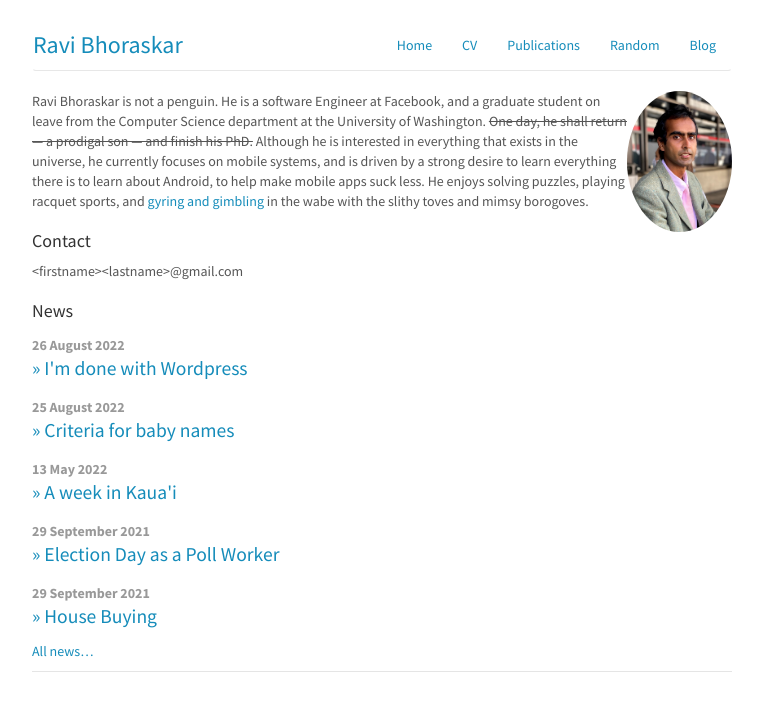
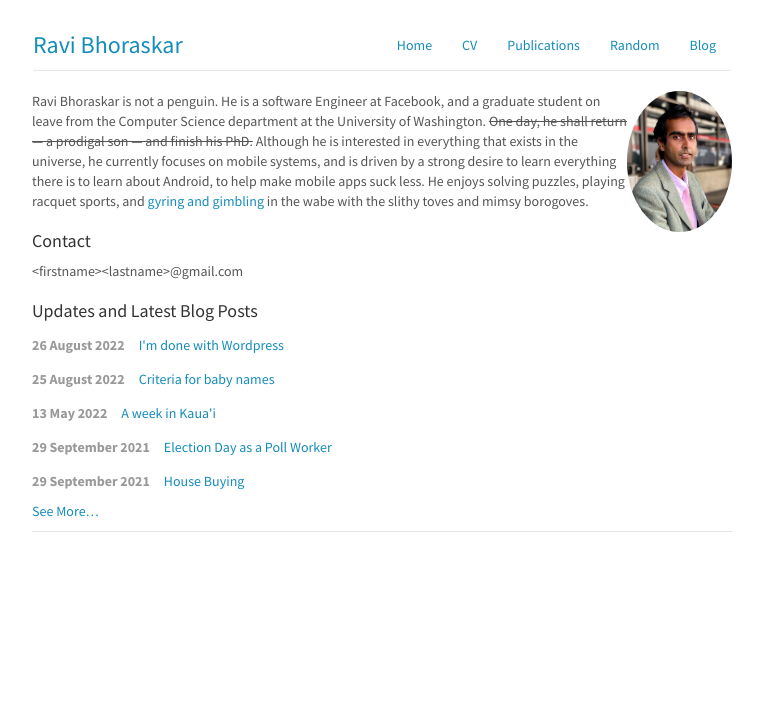
Before and after one commit to ravibhoraskar/ravibhoraskar.github.io, a Jekyll site: the page built from index.html, in a window 1280 px wide. Shown: the top 711 px of the page, without its empty margins (258-1021 px from the left). Built offline with Jekyll 4.4.1, drawn with Linux system fonts in a browser that asks for light colours.

Commit message:
Formatting changes

```diff
--- a/_layouts/post.html
+++ b/_layouts/post.html
@@ -1,7 +1,6 @@
 ---
 layout: default
 ---
-<h2>{{ page.title }}</h2>
 <p class="meta">{{ page.date | date_to_string }}</p>
 
 <div class="post">
--- a/index.html
+++ b/index.html
@@ -23,7 +23,7 @@ notitle: true
 <h3>Contact</h3>
 &lt;firstname&gt;&lt;lastname&gt;@gmail.com
 
-<h3>News</h3>
+<h3>Updates and Latest Blog Posts</h3>
 <ul class="news list-unstyled">
 {% for post in site.posts limit: site.front_page_news %}
     {% if post.shortnews %}
@@ -32,13 +32,13 @@ notitle: true
             {{ post.content }}
         </li>
     {% else %}
-        <li class="bloglink">
+        <li class="shortnews">
             <span class="date">{{ post.date | date_to_long_string }}</span>
-            <a href="{{ post.url }}">&raquo; {{ post.title }}</a>
+            <a href="{{ post.url }}">{{ post.title }}</a>
         </li>
     {% endif %}
 {% endfor %}
 </ul>
 {% assign numposts = site.posts | size %}
-<p><a href="{{ site.base }}/news.html">All news&hellip;</a></p>
+<p><a href="{{ site.base }}/updates.html">See More&hellip;</a></p>
 </div>
--- a/news.html
+++ b/updates.html
@@ -1,6 +1,6 @@
 ---
 layout: default
-title: News
+title: Blog Posts and Updates
 ---
 <ul class="news list-unstyled">
 {% for post in site.posts %}
@@ -10,9 +10,9 @@ title: News
             {{ post.content }}
         </li>
     {% else %}
-        <li class="bloglink">
+        <li class="shortnews">
             <span class="date">{{ post.date | date_to_long_string }}</span>
-            <a href="{{ post.url }}">&raquo; {{ post.title }}</a>
+            <a href="{{ post.url }}"> {{ post.title }}</a>
         </li>
     {% endif %}
 {% endfor %}
```
